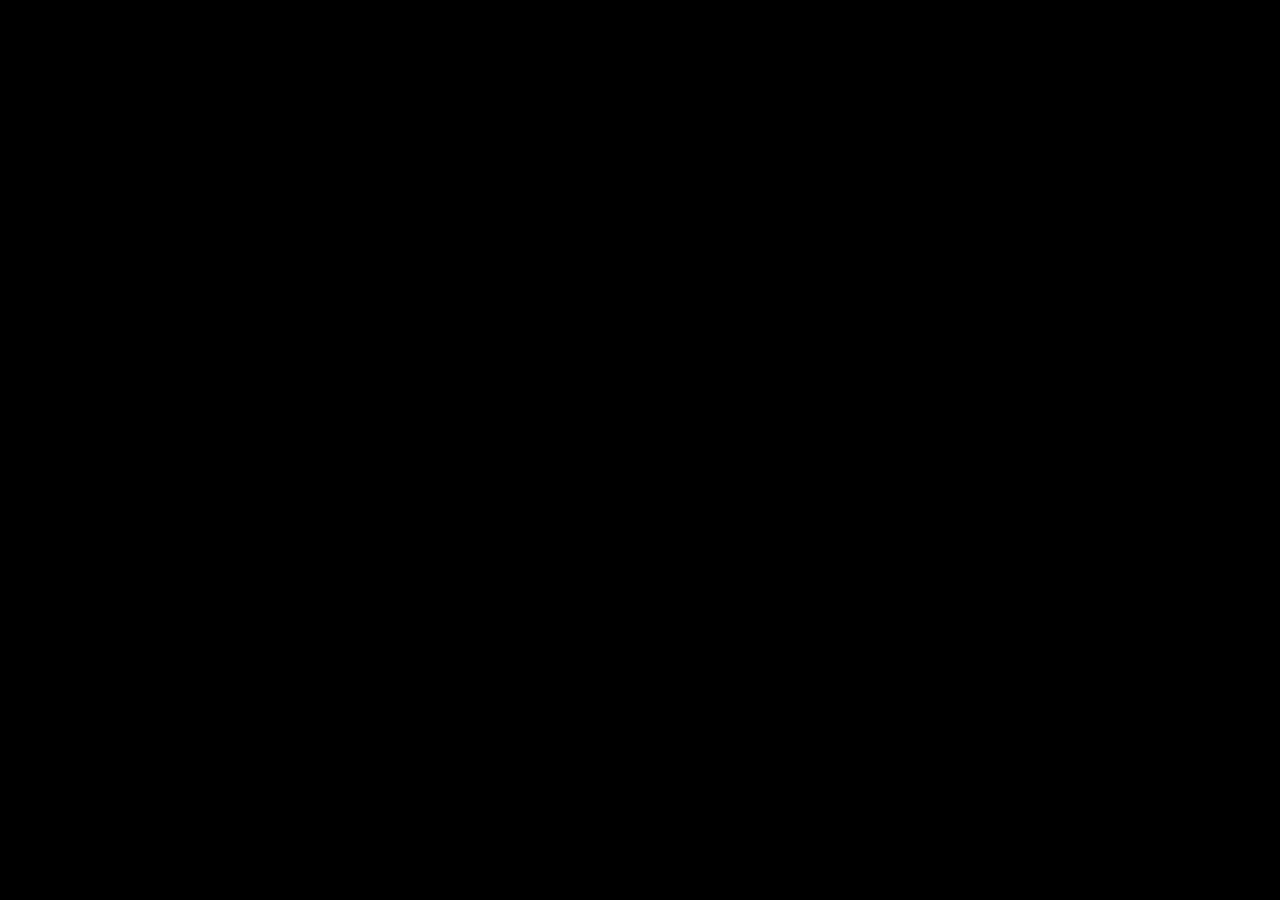
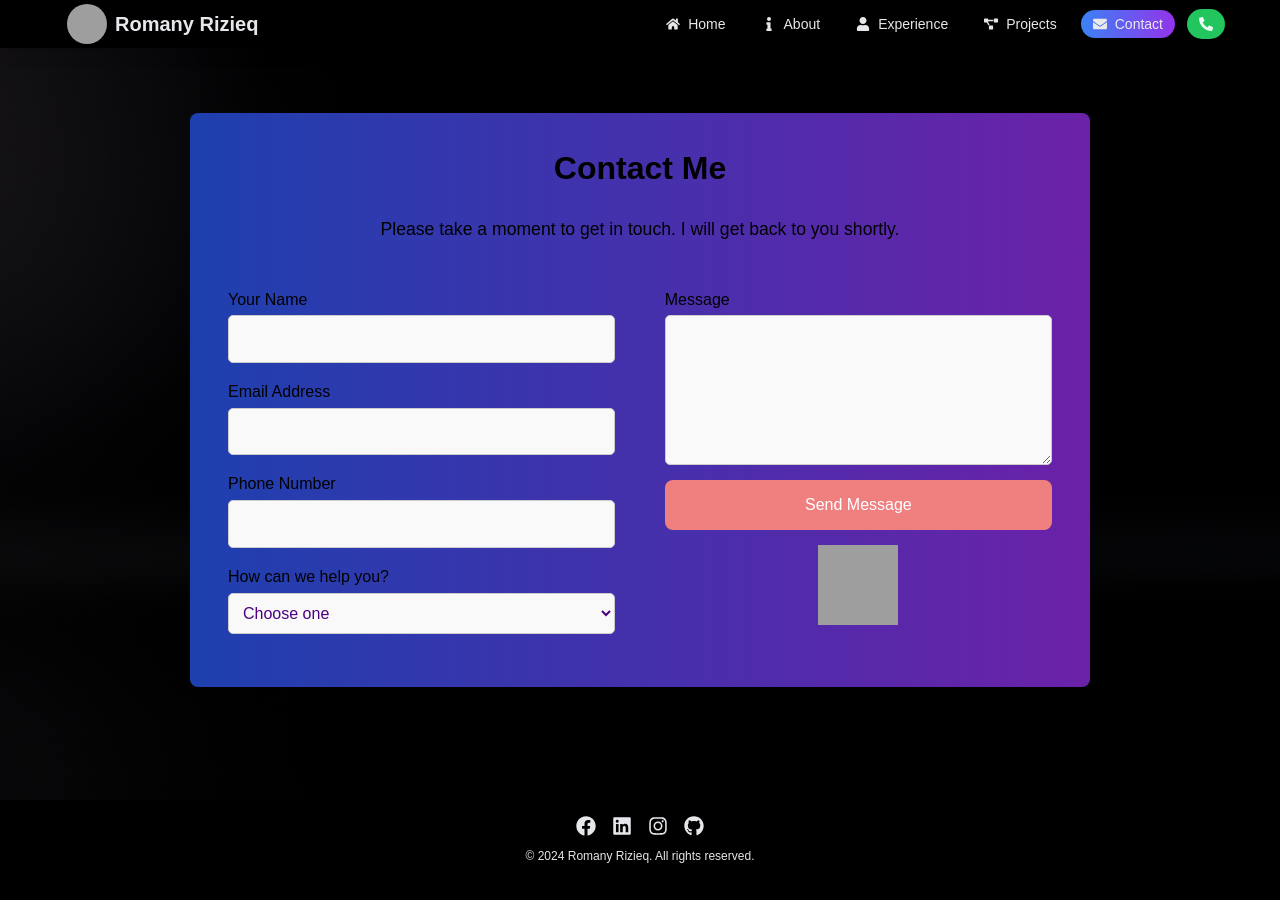
Before and after one commit to romanyRizieq/romany_portfolio, a React (Vite) app: page /#/contact in a window 1280 px wide. Before the commit this address led to /#/. Before the commit the page ends 800 px from the top, so only its background shows below. Built offline with nearby package versions, Linux system fonts and the light colour scheme; grey boxes are pictures that could not be loaded; a web font is replaced by a local one.

Commit message:
change path file

```diff
--- a/src/App.jsx
+++ b/src/App.jsx
@@ -1,11 +1,11 @@
 /**
- * @copyright 2024 Romany Rizieq
+ * @copyright 2024 Romany
  * @license Apache-2.0
  */
 
 // eslint-disable-next-line no-unused-vars
 import React from 'react';
-import { BrowserRouter as Router, Routes, Route } from 'react-router-dom';
+import { HashRouter as Router, Routes, Route } from 'react-router-dom';
 import Header from './components/Header';
 import Home from './components/Home';
 import About from './components/About';
@@ -16,8 +16,12 @@ import Footer from './components/Footer';
 import './index.css'; // Ensure Tailwind CSS is imported
 
 const App = () => {
+  // Dynamically set basename based on deployment environment
+  const basename =
+    import.meta.env.MODE === 'development' ? '/' : '/romany_portfolio';
+
   return (
-    <Router basename="/romany_portfolio">
+    <Router basename={basename}>
       <div className="flex flex-col min-h-screen">
         {/* Header Section */}
         <Header />
--- a/src/components/Contact.jsx
+++ b/src/components/Contact.jsx
@@ -1,28 +1,53 @@
+/**
+ * @copyright 2024 Romany
+ * @license Apache-2.0
+ */
+
+// Import React, SweetAlert2, and other necessary libraries
+// eslint-disable-next-line no-unused-vars
+import React, { useRef, useEffect, useState } from "react";
+import Swal from "sweetalert2";
+import emailjs from "@emailjs/browser";
+
+const Contact = () => {
+  const form = useRef(); // Reference to the form element
+  const [currentTime, setCurrentTime] = useState("");
+
+  // Update current time continuously every second
+  useEffect(() => {
+    const updateTime = () => {
+      const now = new Date();
+      const formattedTime = now.toLocaleString();
+      setCurrentTime(formattedTime);
+    };
+
+    const intervalId = setInterval(updateTime, 1000);
+
+    return () => clearInterval(intervalId);
+  }, []);
+
   const sendEmail = (e) => {
     e.preventDefault();
 
+    // Get form data
     const formData = new FormData(form.current);
-  const user_name = formData.get("name");
-  const user_email = formData.get("email");
-  const user_phone = formData.get("phone");
-  const user_reason = form.current.querySelector("#user_reason").selectedOptions[0].text;
-  let user_message = formData.get("message"); // Correctly get the message value
+    const user_name = formData.get("name")?.trim();
+    const user_email = formData.get("email")?.trim();
+    const user_phone = formData.get("phone")?.trim();
+    const user_reason = form.current.querySelector("#user_reason").selectedOptions[0]?.text;
+    const user_message = formData.get("message")?.trim(); // Ensure message is captured correctly
 
-  // Fallback if `formData.get()` fails
-  if (!user_message) {
-    const messageElement = form.current.querySelector("#user_message");
-    user_message = messageElement ? messageElement.value : null;
-  }
+    // Debugging log to check captured values
+    console.log({
+      user_name,
+      user_email,
+      user_phone,
+      user_reason,
+      user_message,
+    });
 
-  // Log all values for debugging
-  console.log("Name: ", user_name);
-  console.log("Email: ", user_email);
-  console.log("Phone: ", user_phone);
-  console.log("Reason: ", user_reason);
-  console.log("Message: ", user_message); // Ensure this logs the correct value
-
-  // Check if any field is missing or invalid
-  if (!user_message || !user_name || !user_email || !user_phone || !user_reason) {
+    // Check if any field is missing
+    if (!user_name || !user_email || !user_phone || !user_reason || !user_message) {
       Swal.fire({
         icon: "error",
         title: "Form Incomplete",
@@ -52,7 +77,7 @@ const sendEmail = (e) => {
             text: "Your message has been sent successfully.",
             confirmButtonColor: "#00bcd4",
           });
-        form.current.reset(); // Reset the form after submission
+          form.current.reset(); // Reset form after submission
         },
         (error) => {
           Swal.fire({
@@ -64,3 +89,57 @@ const sendEmail = (e) => {
         }
       );
   };
+
+  return (
+    <section
+      id="contact"
+      className="bg-cover bg-center min-h-screen bg-fixed py-20 px-6 flex flex-col items-center justify-center"
+      style={{
+        backgroundImage: `linear-gradient(rgba(0, 0, 0, 0.7), rgba(0, 0, 0, 0.7)), url(${import.meta.env.BASE_URL}images/background_black.jpg)`,
+        backgroundSize: "cover",
+        backgroundPosition: "center",
+        backgroundAttachment: "fixed",
+      }}
+    >
+      <div className="form-container text-black bg-gradient-to-r from-blue-800 to-purple-800">
+        <h1>Contact Me</h1>
+        <p>Please take a moment to get in touch. I will get back to you shortly.</p>
+        <form ref={form} onSubmit={sendEmail} className="contact-form">
+          <div className="column">
+            <label htmlFor="the-name">Your Name</label>
+            <input type="text" name="name" id="user_name" required />
+
+            <label htmlFor="the-email">Email Address</label>
+            <input type="email" name="email" id="user_email" required />
+
+            <label htmlFor="the-phone">Phone Number</label>
+            <input type="tel" name="phone" id="user_phone" required />
+
+            <label htmlFor="the-reason">How can we help you?</label>
+            <select name="reason" id="user_reason" defaultValue="" required>
+              <option value="" disabled>
+                Choose one
+              </option>
+              <option value="Aerospace">I need you as an Aerospace Engineer</option>
+              <option value="Web">I need you as a Frontend Developer</option>
+              <option value="Mechanical">I need you as an Automotive Engineer</option>
+              <option value="Another">Another thing</option>
+            </select>
+          </div>
+          <div className="column">
+            <label htmlFor="the-message">Message</label>
+            <textarea name="message" id="user_message" required></textarea>
+            <input type="submit" value="Send Message" className="submit-button" />
+            <img
+              src={`${import.meta.env.BASE_URL}images/4202011_email_gmail_mail_logo_social_icon.png`}
+              alt="Gmail Logo"
+              className="mx-auto w-20 h-20 mb-4 cursor-pointer"
+            />
+          </div>
+        </form>
+      </div>
+    </section>
+  );
+};
+
+export default Contact;
```
Lines whose indentation alone changed are shown as unchanged.
